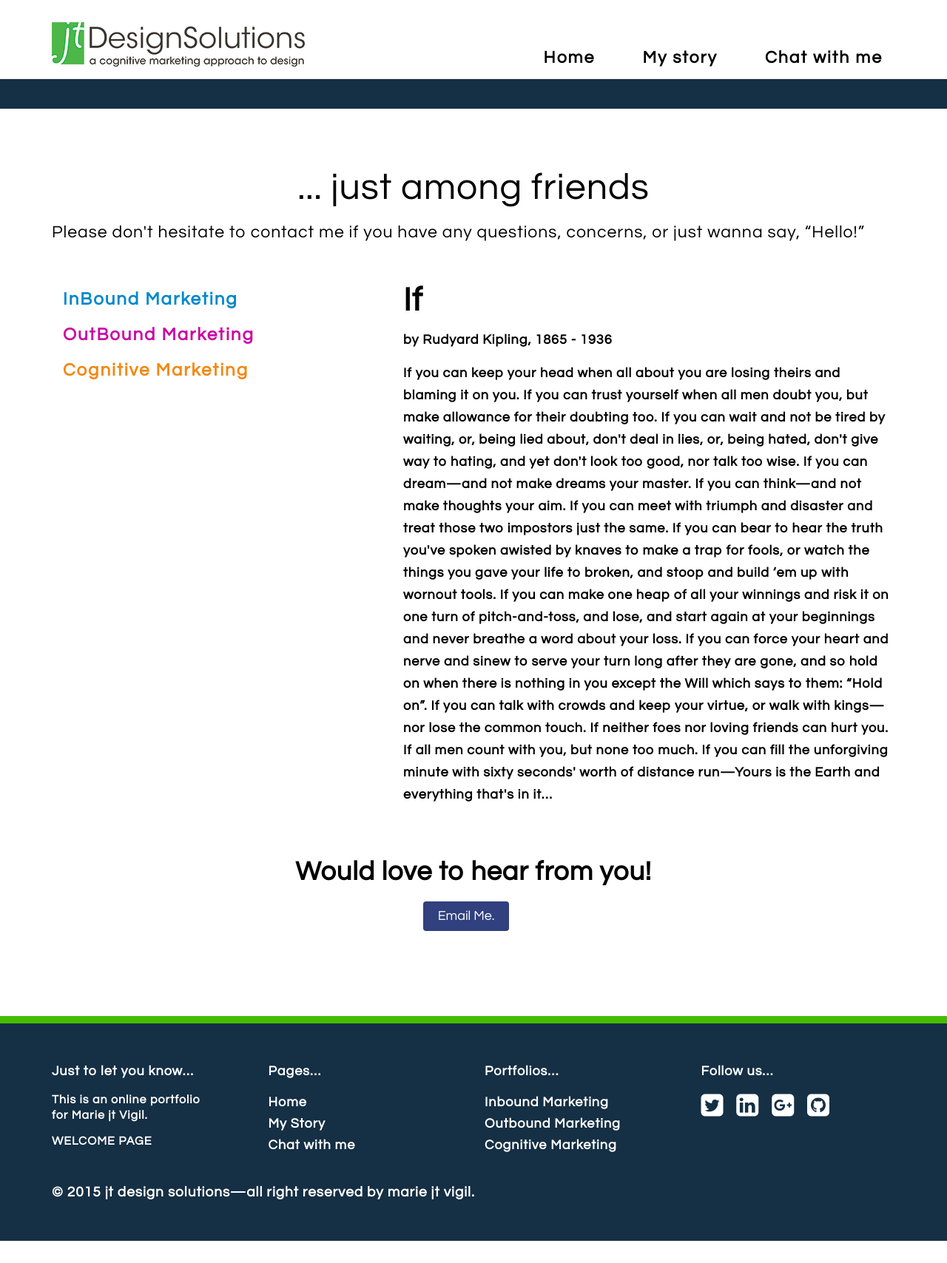
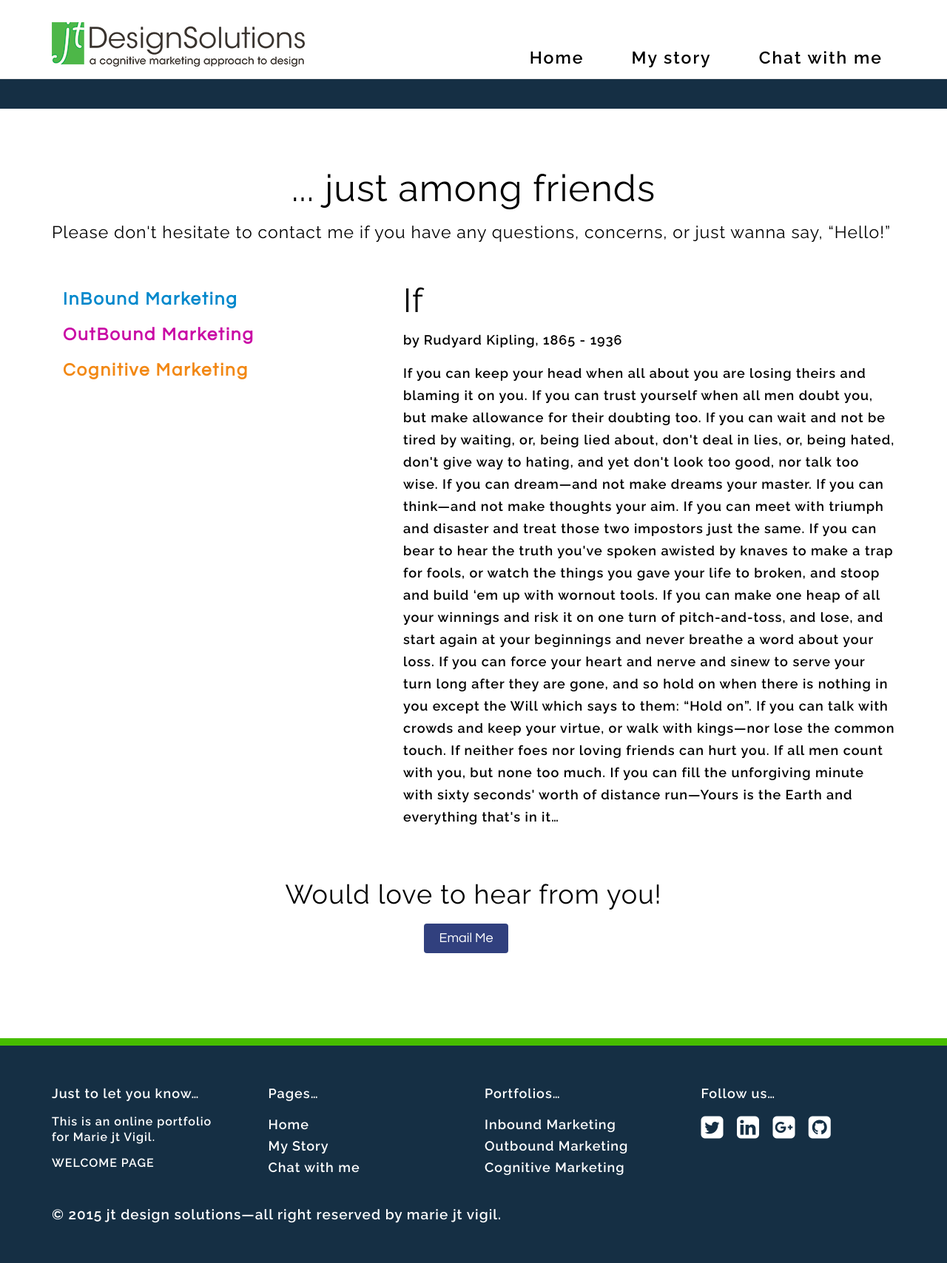
Before and after one commit to mjktvigil/Personal_Website_Project, a PHP site: page /chat-with-us/index.php in a window 1280 px wide. Shown: the whole page at 74% size. Before the commit the page ends 1678 px from the top, so only its background shows below. Run offline with PHP 8.4, Linux system fonts and the light colour scheme; some libraries are stand-ins or nearby versions.

Commit message:
added 	font-family: 'Raleway', sans-serif; to different css h1, h2, etc

```diff
--- a/chat-with-us/index.php
+++ b/chat-with-us/index.php
@@ -64,7 +64,7 @@
 		<div class="container">
 			<div class="center">
 				<h2>Would love to hear from you!</h2>
-				<a href="mailto:marie@jtdesignsolutions.com"><button class="btn btn-primary btn-lg">Email Me.</button></a>
+				<a href="mailto:marie@jtdesignsolutions.com"><button class="btn btn-primary btn-lg">Email Me</button></a>
 			</div>
 			<!--<div class="row contact-wrap">
 				<div class="status alert alert-success" style="display: none"></div>
--- a/css/style.css
+++ b/css/style.css
@@ -30,24 +30,24 @@ bottom line
 ==================================== */
 
 body {
-	font-family: 'Questrial', sans-serif;
+	font-family: 'Raleway', sans-serif;
 	font-size:18px;
-	font-weight:300;
+	font-weight:400;
 	line-height:1.6em;
 	letter-spacing: 1px;
 	color: #000000;
 }
 
 h1,h2, h3, h4, h5, h6 {
-	font-family: 'Questrial', sans-serif;
-	font-weight:700;
+	font-family: 'Raleway', sans-serif;
+	font-weight:600;
 	line-height:1.1em;
 	color: #000000;
 	margin-bottom: 15px;
 }
 
 .paragraph {
-	font-family: 'Questrial', sans-serif;
+	font-family: 'Raleway', sans-serif;
 	font-size: 22px;
 	line-height: 32px;
 	font-weight: 400;
@@ -229,7 +229,7 @@ header ul.nav li a {
 ==================================== */
 
 .post-content h2 {
-	font-family: 'Questrial', sans-serif;
+	font-family: 'Raleway', sans-serif;
 	font-size: 65px;
 	font-weight: 400;
 	text-align: center;
@@ -237,7 +237,7 @@ header ul.nav li a {
 }
 
 .post-content2 h2 {
-	font-family: 'Questrial', sans-serif;
+	font-family: 'Raleway', sans-serif;
 	font-size: 50px;
 	font-weight: 400;
 	text-align: center;
@@ -245,14 +245,14 @@ header ul.nav li a {
 }
 
 .post-content3 h2 {
-	font-family: 'Questrial', sans-serif;
+	font-family: 'Raleway', sans-serif;
 	font-size: 40px;
 	font-weight: 400;
 	text-align: center;
 }
 
 .post-content4 h2 {
-	font-family: 'Questrial', sans-serif;
+	font-family: 'Raleway', sans-serif;
 	font-size: 50px;
 	font-weight: 400;
 	text-align: center;
@@ -290,7 +290,7 @@ header ul.nav li a {
 }
 
 .post-content3 h3 {
-	font-family: 'Questrial', sans-serif;
+	font-family: 'Raleway', sans-serif;
 	font-size: 30px;
 	font-weight: 400;
 	text-align: center;
@@ -443,7 +443,7 @@ header ul.nav li a {
 	background-repeat: no-repeat;
 	background-size: cover;
 	margin-bottom: 60px;
-	height: 450px;
+	height: 350px;
 }
 
 .gmap-area .gmap iframe {
@@ -499,14 +499,16 @@ ul.profile-network {
 ==================================== */
 
 .poem h2 {
-	font-family: 'Questrial', sans-serif;
+	font-family: 'Raleway', sans-serif;
 	font-size: 45px;
+	font-weight: 400;
 	margin-top: 0;
 	margin-bottom: 0;
 }
 .poem-inner {
-	font-family: 'Questrial', sans-serif;
+	font-family: 'Raleway', sans-serif;
 	font-size: 18px;
+	font-weight: 400;
 	line-height: 30px;
 	margin-top: -15px;
 	margin-bottom: 60px;
@@ -543,7 +545,9 @@ textarea#message{
 	margin-top: 5px;
 }
 .center h2 {
+	font-family: 'Raleway', sans-serif;
 	font-size: 36px;
+	font-weight: 400;
 	margin-top: 0;
 	margin-bottom: 20px;
 }
@@ -665,6 +669,7 @@ textarea#message{
 
 
 .btn-theme {
+	font-family: 'Questrial', sans-serif;
 	color: #ffffff;
 	letter-spacing: 1.5px;
 	background: #31407e;
@@ -678,6 +683,7 @@ textarea#message{
 }
 
 .btn-primary {
+	font-family: 'Questrial', sans-serif;
 	padding: 8px 20px;
 	background-color: #31407e;
 	color: #ffffff;
@@ -843,7 +849,7 @@ a.scrollup i:hover {
 }
 
 .welcome-title h1 {
-	font-family: 'Special Elite', cursive;
+	font-family: 'Raleway', sans-serif;
 	font-size: 26px;
 	font-weight:700;
 	line-height:1.6em;
--- a/lib/head-utils.php
+++ b/lib/head-utils.php
@@ -11,6 +11,7 @@
 		<!-- start Custom CSS Files -->
 		<link href='https://fonts.googleapis.com/css?family=Special+Elite' rel='stylesheet' type='text/css'>
 		<link href='https://fonts.googleapis.com/css?family=Questrial' rel='stylesheet' type='text/css'>
+		<link href='https://fonts.googleapis.com/css?family=Raleway:400,600' rel='stylesheet' type='text/css'>
 		<link href="../css/fancybox/jquery.fancybox.css" rel="stylesheet">
 		<link href="../css/custom-fonts.css" rel="stylesheet" />
 		<link href="../css/style.css" rel="stylesheet" />
```
